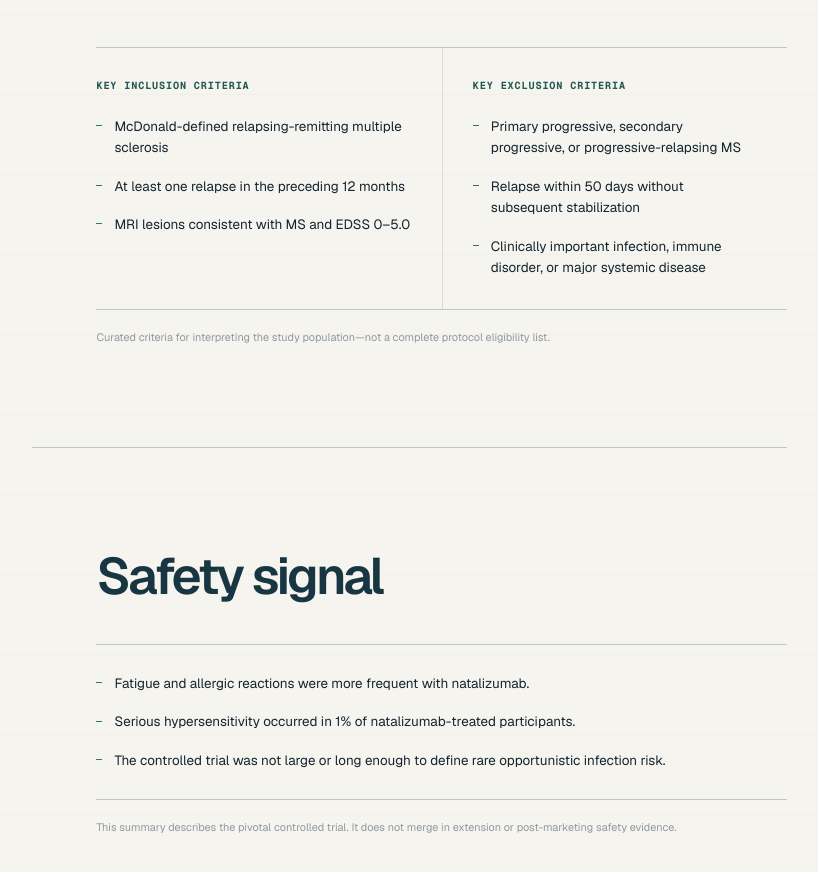
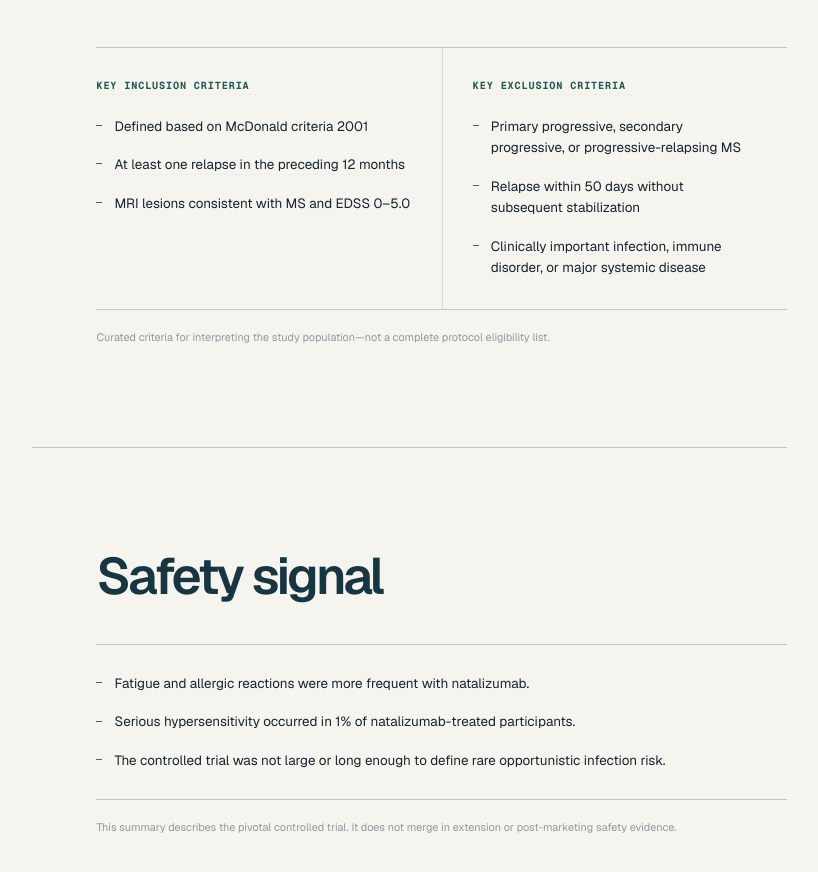
Before and after one commit to Douglas216/ms-trial-atlas, a Next.js app: page /trials/affirm in a window 1280 px wide. Shown: the part 3266-4138 px from the top of the page, without its empty margins (29-847 px from the left). Built offline with nearby package versions, Linux system fonts and the light colour scheme.

Commit message:
Standardize McDonald criteria wording

```diff
--- a/app/data/trialProfiles.ts
+++ b/app/data/trialProfiles.ts
@@ -405,7 +405,7 @@
       participants: "n=315",
     },
     keyInclusion: [
-      "McDonald-defined relapsing-remitting multiple sclerosis",
+      "Defined based on McDonald criteria 2001",
       "At least one relapse in the preceding 12 months",
       "MRI lesions consistent with MS and EDSS 0–5.0",
     ],
@@ -676,7 +676,7 @@
       },
     ],
     keyInclusion: [
-      "McDonald-defined relapsing-remitting multiple sclerosis",
+      "Defined based on McDonald criteria 2001",
       "At least one relapse in the preceding 12 months",
       "Baseline EDSS 0–5.5 and body weight 40–120 kg",
     ],
@@ -959,7 +959,7 @@
       },
     ],
     keyInclusion: [
-      "McDonald-defined relapsing-remitting multiple sclerosis",
+      "Defined based on McDonald criteria 2005",
       "Relapsing-remitting clinical course",
       "Baseline EDSS 0–5.0",
     ],
@@ -1029,7 +1029,7 @@
       },
     ],
     keyInclusion: [
-      "McDonald-defined relapsing-remitting multiple sclerosis",
+      "Defined based on McDonald criteria 2005",
       "Relapsing-remitting clinical course",
       "Baseline EDSS 0–5.0",
     ],
@@ -1280,7 +1280,7 @@
       regimen: "44 μg subcutaneously three times weekly",
     },
     keyInclusion: [
-      "2010 McDonald-defined relapsing multiple sclerosis",
+      "Defined based on McDonald criteria 2010",
       "At least two attacks in 2 years or one attack in the prior year",
       "Neurologic stability before baseline and EDSS 0–5.5",
     ],
@@ -1345,7 +1345,7 @@
       participants: "n=244",
     },
     keyInclusion: [
-      "McDonald-defined primary progressive MS",
+      "Defined based on McDonald criteria 2005",
       "Baseline EDSS 3.0–6.5",
       "Restricted disease duration based on baseline disability",
     ],
@@ -1416,7 +1416,7 @@
       },
     ],
     keyInclusion: [
-      "2010 McDonald-defined relapsing multiple sclerosis",
+      "Defined based on McDonald criteria 2010",
       "EDSS 0–5.0",
       "Recent relapse or a combination of relapse and gadolinium-enhancing MRI activity",
     ],
@@ -1481,7 +1481,7 @@
       participants: "n=566",
     },
     keyInclusion: [
-      "2010 McDonald-defined MS with a relapsing course from onset",
+      "Defined based on McDonald criteria 2010",
       "Recent clinical attack or gadolinium-enhancing MRI activity",
       "Ambulatory, with EDSS no higher than 5.5",
     ],
@@ -1543,7 +1543,7 @@
       regimen: "14 mg orally once daily with matching placebo",
     },
     keyInclusion: [
-      "2017 McDonald-defined relapsing multiple sclerosis",
+      "Defined based on McDonald criteria 2017",
       "Baseline EDSS 0–5.5",
       "Able to complete protocol-defined walking and upper-limb assessments",
     ],
@@ -1610,7 +1610,7 @@
       regimen: "Intravenous treatment with fenebrutinib-matching placebo",
     },
     keyInclusion: [
-      "2017 McDonald-defined primary progressive MS",
+      "Defined based on McDonald criteria 2017",
       "Documented disability progression during the preceding 12 months",
       "Baseline EDSS 3.0–6.5 with pyramidal functional-system score at least 2",
     ],
@@ -1676,7 +1676,7 @@
       regimen: "14 mg orally once daily with matching placebo",
     },
     keyInclusion: [
-      "2017 McDonald-defined relapsing multiple sclerosis",
+      "Defined based on McDonald criteria 2017",
       "Baseline EDSS no higher than 5.5",
       "Recent relapse or gadolinium-enhancing MRI activity",
     ],
@@ -1745,7 +1745,7 @@
       participants: "n=377",
     },
     keyInclusion: [
-      "2017 McDonald-defined non-relapsing secondary progressive MS",
+      "Defined based on McDonald criteria 2017",
       "Documented disability progression during the preceding 12 months",
       "No clinical relapse for at least 24 months and baseline EDSS 3.0–6.5",
     ],
@@ -1809,7 +1809,7 @@
       participants: "n=252",
     },
     keyInclusion: [
-      "2017 McDonald-defined primary progressive MS",
+      "Defined based on McDonald criteria 2017",
       "Baseline EDSS 2.0–6.5",
       "Positive cerebrospinal-fluid oligoclonal bands or elevated IgG index",
       "No access to ocrelizumab, or prior intolerance or perceived inadequate efficacy with ocrelizumab",
```
Also changed, not shown: 2 other files (tests, documents, lock files or other folders).
